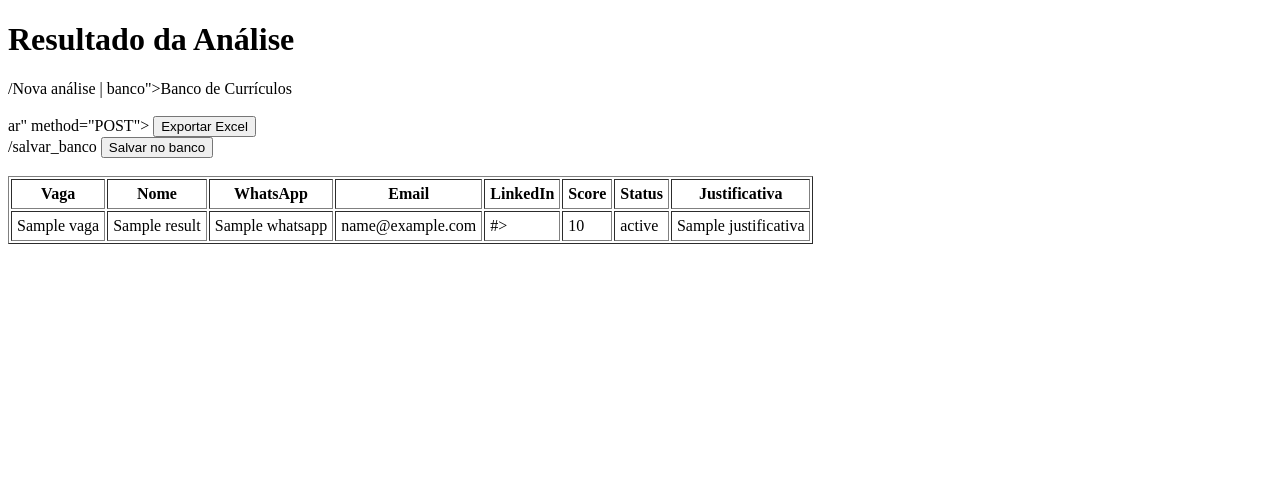
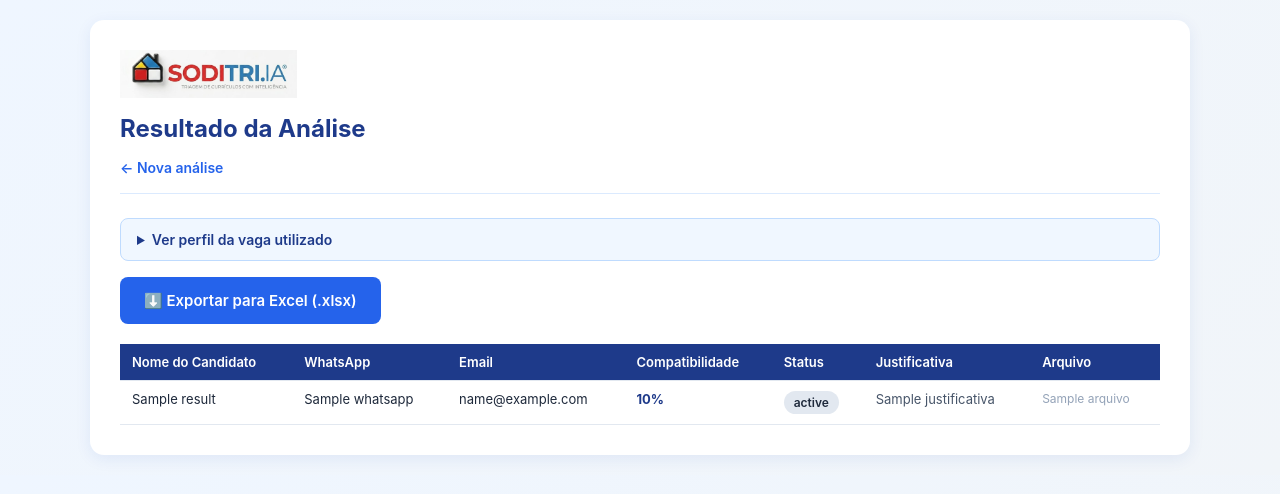
Before and after one commit to guiga22072000-bot/Triagemcurriculoq, a Flask app: template templates/resultado.html in a window 1280 px wide. Shown: the top 494 px of the page. Run offline with Flask 3, Linux system fonts and the light colour scheme; the template is opened without the code that fills it: most values are stand-ins (such as "Sample title", 1, 10 or a date in 2020).

Commit message:
Update resultado.html

```diff
--- a/templates/resultado.html
+++ b/templates/resultado.html
@@ -1,65 +1,59 @@
 <!DOCTYPE html>
-<html>
+<html lang="pt-br">
 <head>
-    <title>Resultados</title>
+  <meta charset="UTF-8">
+  <meta name="viewport" content="width=device-width, initial-scale=1.0">
+  <title>Resultado da Análise</title>
+  <link rel="stylesheet" href="{{ url_for('static', filename='style.css') }}">
 </head>
 <body>
+  <div class="container wide">
+    <header>
+      <div class="logo-wrapper">
+        <img src="{{ url_for('static', filename='logo.jpeg') }}" alt="SODITRI.IA">
+      </div>
+      <h1>Resultado da Análise</h1>
+      <a href="/" class="back-link">← Nova análise</a>
+    </header>
 
-<h1>Resultado da Análise</h1>
+    <details class="job-profile-box">
+      <summary>Ver perfil da vaga utilizado</summary>
+      <p>{{ job_profile }}</p>
+    </details>
 
-/Nova análise</a> |
-banco">Banco de Currículos</a>
-
-<br><br>
-
-ar" method="POST">
-    <input type="hidden" name="results_json" value='{{ results|tojson }}'>
-    <button type="submit">Exportar Excel</button>
+    <form action="/exportar" method="post">
+      <input type="hidden" name="results_json" value='{{ results | tojson | safe }}'>
+      <button type="submit" class="export-btn">⬇️ Exportar para Excel (.xlsx)</button>
     </form>
 
-<br>
-
-/salvar_banco
-    <input type="hidden" name="results_json" value='{{ results|tojson }}'>
-    <button type="submit">Salvar no banco</button>
-</form>
-
-<br><br>
-
-<table border="1" cellpadding="5">
+    <div class="table-wrapper">
+      <table>
+        <thead>
           <tr>
-        <th>Vaga</th>
-        <th>Nome</th>
+            <th>Nome do Candidato</th>
             <th>WhatsApp</th>
             <th>Email</th>
-        <th>LinkedIn</th>
-        <th>Score</th>
+            <th>Compatibilidade</th>
             <th>Status</th>
             <th>Justificativa</th>
+            <th>Arquivo</th>
           </tr>
-
+        </thead>
+        <tbody>
           {% for r in results %}
-    <tr>
-        <td>{{ r.vaga }}</td>
+          <tr class="{% if 'não' in (r.status|lower) or 'nao' in (r.status|lower) %}row-no{% elif 'recomendado' in (r.status|lower) %}row-yes{% endif %}">
             <td>{{ r.nome }}</td>
             <td>{{ r.whatsapp }}</td>
             <td>{{ r.email }}</td>
-
-        <td>
-            {% if r.linkedin and r.linkedin != "Não encontrado" %}
-                {{ r.linkedin }}>
-            {% else %}
-                -
-            {% endif %}
-        </td>
-
-        <td>{{ r.score }}</td>
-        <td>{{ r.status }}</td>
-        <td>{{ r.justificativa }}</td>
+            <td class="score-cell">{{ r.score }}{% if r.score is number or (r.score|string).isdigit() %}%{% endif %}</td>
+            <td><span class="status-badge">{{ r.status }}</span></td>
+            <td class="justificativa">{{ r.justificativa }}</td>
+            <td class="filename">{{ r.arquivo }}</td>
           </tr>
           {% endfor %}
-
+        </tbody>
       </table>
-
+    </div>
+  </div>
 </body>
 </html>
```
Lines whose indentation alone changed are shown as unchanged.
